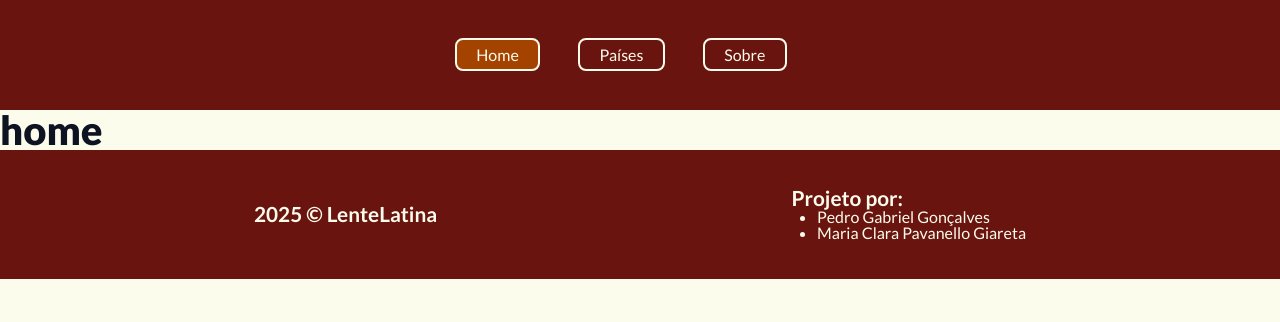
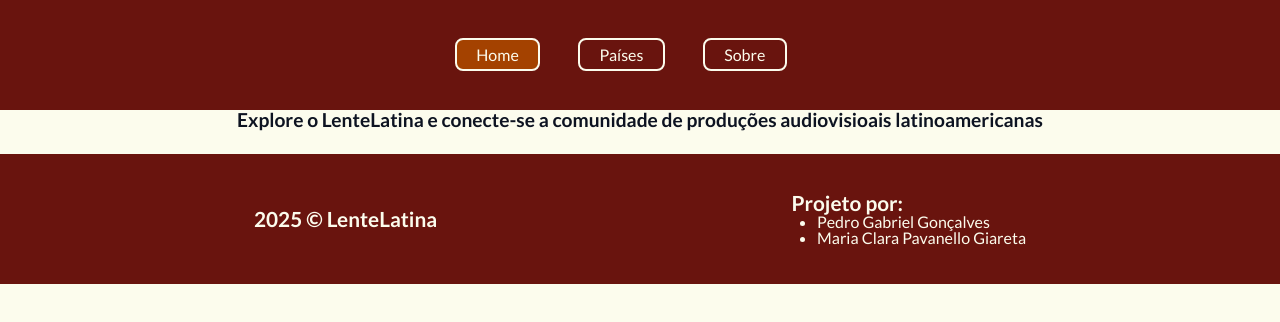
Before and after one commit to PedGabriel/LenteLatina, a Vue app: page / in a window 1280 px wide. Shown: the top 322 px of the page. Built offline with nearby package versions, Linux system fonts and the light colour scheme.

Commit message:
FEAT: Começando header. #17

```diff
--- a/src/views/HomeView.vue
+++ b/src/views/HomeView.vue
@@ -1,5 +1,16 @@
 <script setup>
 </script>
 <template>
-    <h1>home</h1>
+    <div>
+        <h2>Explore o LenteLatina e conecte-se a comunidade de produções audiovisioais latinoamericanas</h2>
+</div>
 </template>
+<style>
+
+h2{
+    margin-bottom: 2vw;
+    font-size: 1.5vw;
+    text-align: center;
+}
+
+</style>
```
Also changed, not shown: public/rolofilme.png (added).
